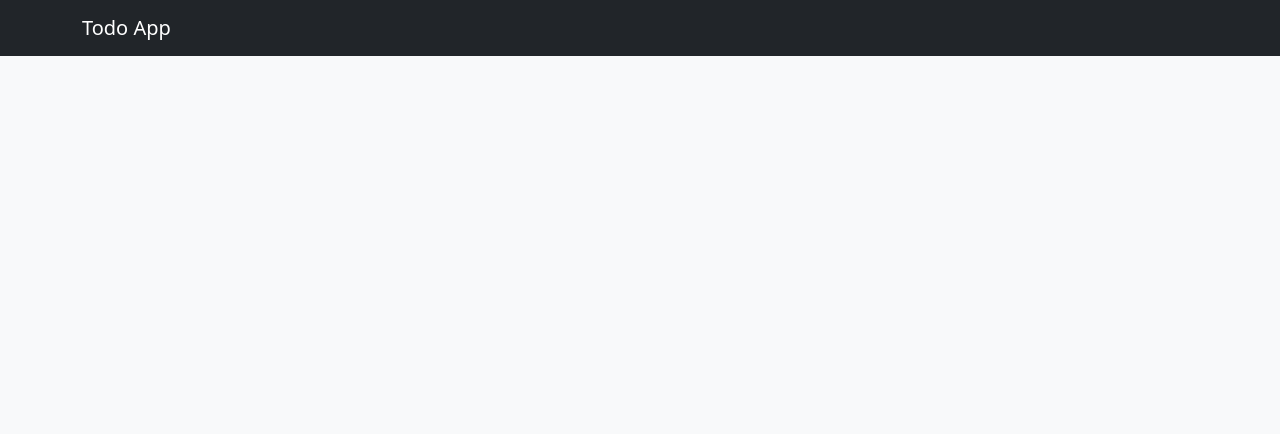
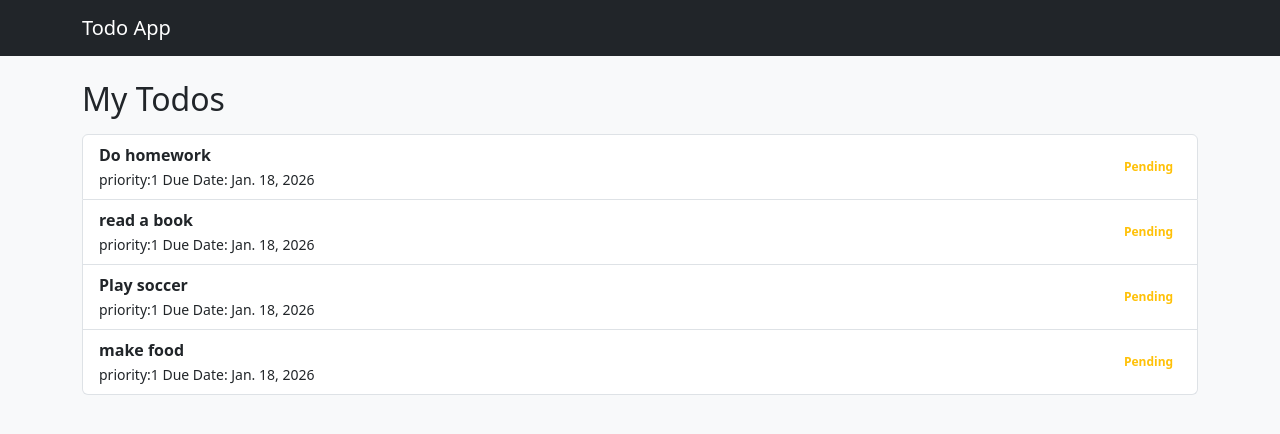
Before and after one commit to Mamurjon123767/todo-app, a Django app: page /todos/ in a window 1280 px wide. Shown: the top 434 px of the page. Run offline with Django 5.2, Linux system fonts and the light colour scheme; data comes from the database, SQL or seed files in the repository; both versions use the stored data as it was after the commit.

Commit message:
added todo list html

```diff
--- a/todoapp/models.py
+++ b/todoapp/models.py
@@ -9,7 +9,7 @@ class Todo(models.Model):
     created_at = models.DateTimeField(auto_now_add=True)
 
     def __str__(self):
-        return
+        return self.title
 
 class user(models.Model):
     pass
--- a/todoapp/templates/todoapp/base.html
+++ b/todoapp/templates/todoapp/base.html
@@ -14,6 +14,11 @@
             <span class="navbar-brand"> Todo App</span>
         </div>
     </nav>
+
+    <div class="container">
+        {% block content %}
+        {% endblock %}
+    </div>
     </body>
 
 
--- a/todoapp/templates/todoapp/todo_list.html
+++ b/todoapp/templates/todoapp/todo_list.html
@@ -0,0 +1,35 @@
+{% extends 'todoapp/base.html' %}
+
+{% block content %}
+
+<h2 class="mb-3">My Todos</h2>
+
+{% if todos %}
+
+<ul class="list-group">
+    {% for todo in todos %}
+        <li class="list-group-item d-flex justify-content-between align-items-center">
+        <div>
+            <strong>{{ todo.title }}</strong><br>
+            <small>
+
+                priority:{{ todo.priority }}
+                Due Date: {{ todo.due_date }}
+            </small>
+        </div>
+
+            {% if todo.is_completed %}
+                <span class="badge text-seccess">Completed </span>
+            {% else %}
+                <span class="badge text-warning">Pending</span>
+            {% endif %}
+        </li>
+    {% endfor %}
+</ul>
+
+
+
+{% else %}
+    <p> class= "text-muted NO task yet </p>
+{% endif %}
+{% endblock %}
--- a/todoapp/views.py
+++ b/todoapp/views.py
@@ -1,11 +1,12 @@
 from django.shortcuts import render
 from django.http import HttpResponse
+
 from .models import Todo
 
 def todo_list(request):
     todos = Todo.objects.all()
 
-    return render(request, 'todoapp/base.html')
+    return render(request, 'todoapp/todo_list.html', {'todos': todos})
 
 
 def pending_todos(request):
```
Also changed, not shown: db.sqlite3.
